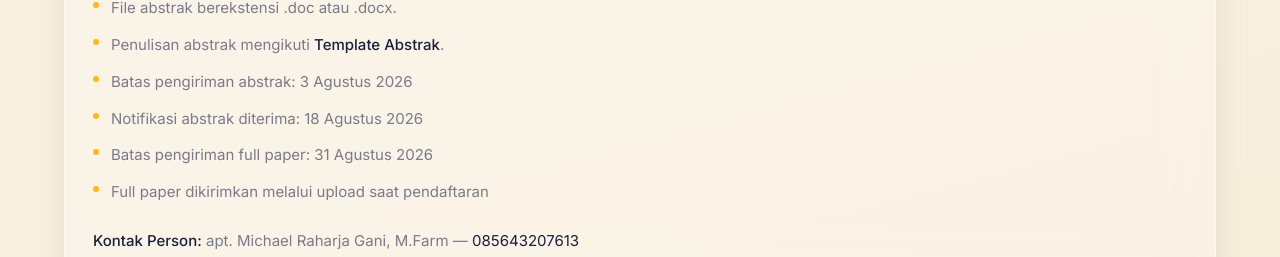
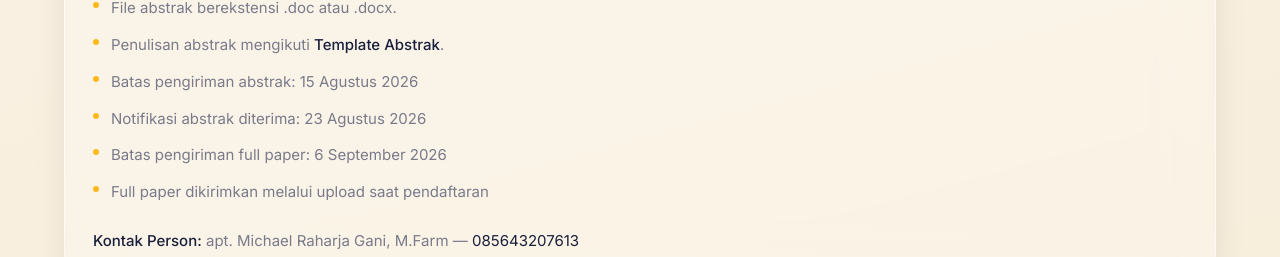
Before and after one commit to veevol/web-pieyo, a Next.js app: page /call-for-paper in a window 1280 px wide. Shown: the part 798-1055 px from the top of the page. Built offline with nearby package versions, Linux system fonts and the light colour scheme; a web font is replaced by a local one.

Commit message:
Update tanggal ketentuan abstrak Call for Paper
Geser deadline abstrak, notifikasi, dan full paper sesuai jadwal baru.

Co-authored-by: Vee <veevol@users.noreply.github.com>

```diff
--- a/app/call-for-paper/page.js
+++ b/app/call-for-paper/page.js
@@ -26,9 +26,9 @@ const KETENTUAN_ABSTRAK = [
   "Disertai 3–5 kata kunci di bagian bawah.",
   "Diketik pada bidang A4 dengan margin normal, maksimal 250 kata.",
   "File abstrak berekstensi .doc atau .docx.",
-  "Batas pengiriman abstrak: 3 Agustus 2026",
-  "Notifikasi abstrak diterima: 18 Agustus 2026",
-  "Batas pengiriman full paper: 31 Agustus 2026",
+  "Batas pengiriman abstrak: 15 Agustus 2026",
+  "Notifikasi abstrak diterima: 23 Agustus 2026",
+  "Batas pengiriman full paper: 6 September 2026",
   "Full paper dikirimkan melalui upload saat pendaftaran",
 ];
 
```
